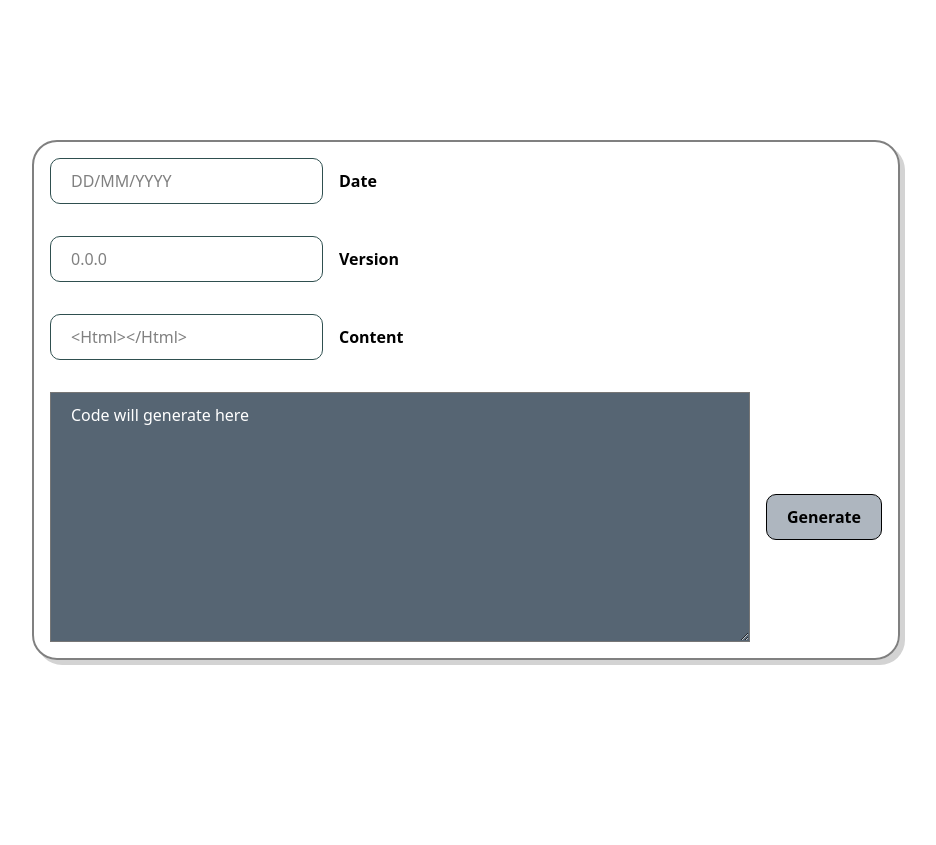
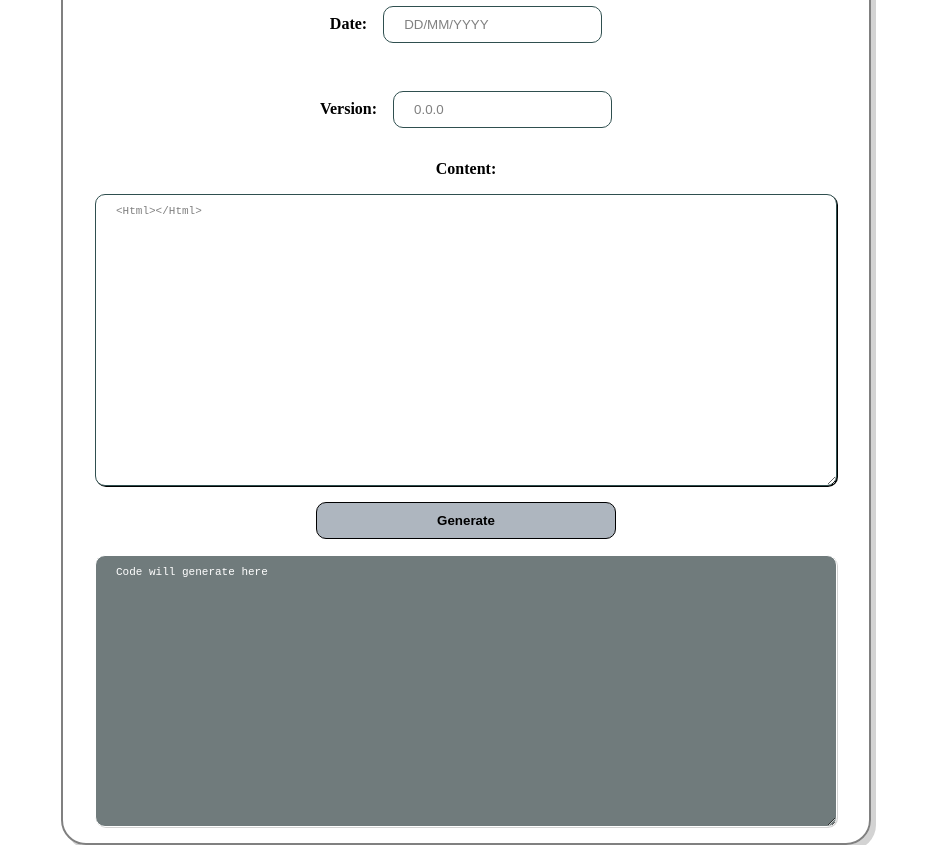
Before and after one commit to Samero0/ReleaseNotesGenerator, a React (Vite) app: page / in a window 1280 px wide. Shown: the whole page, without its empty margins (174-1110 px from the left). Before the commit the page ends 800 px from the top, so only its background shows below. Built offline with nearby package versions, Linux system fonts and the light colour scheme.

Commit message:
first version done

```diff
--- a/src/App.tsx
+++ b/src/App.tsx
@@ -1,11 +1,11 @@
-import 'bootstrap/dist/css/bootstrap.min.css'
-import { styled } from 'styled-components'
-import Button from "./components/Button.tsx"
-import Input from "./components/Input.tsx"
-import Label from "./components/Label.tsx"
-import TextBox from "./components/Textbox.tsx"
-import { useHandlerState } from "./hooks/codeGenerator.ts"
-import { codeGenerator } from './hooks/codeGenerator.ts'
+import { styled } from 'styled-components';
+import Button from './components/Button.tsx';
+import Input from './components/Input.tsx';
+import Label from './components/Label.tsx';
+import TextBox from './components/Textbox.tsx';
+import { useHandlerState } from './hooks/codeGenerator.ts';
+import { codeGenerator } from './hooks/codeGenerator.ts';
+import { useState } from 'react';
 
 const Display = styled.div`
   display: flex;
@@ -16,9 +16,10 @@ const Display = styled.div`
   border: 2px solid grey;
   border-radius: 25px;
   box-shadow: lightgray 5px 5px;
+  padding: 1em;
 `;
 
-const Element = styled.div`
+const FormInputElement = styled.div`
   display: flex;
   flex-direction: row;
   padding: 1em;
@@ -26,63 +27,99 @@ const Element = styled.div`
   align-items: center;
 `;
 
+const FormDisplay = styled.div`
+  display: flex;
+  flex-direction: column;
+  padding: 1em;
+  gap: 1em;
+  justify-content: center;
+  align-items: center;
+`;
+
+const FormResult = styled.div`
+  display: flex;
+  flex-direction: column;
+  align-items: center;
+  gap: 1em;
+`;
+
+const LargeTextArea = styled.textarea`
+    width: 700px;
+    height: 270px;
+    font-family: 'Courier New', Courier, monospace;
+    font-size: 11px;
+    border: 1px black solid;
+    border-radius: 10px;
+    box-shadow: 1px 1px;
+    padding: 10px 20px;
+    color: black;
+    border: 1px darkslategray solid;
+    border-radius: 10px;
+    &::placeholder{
+        opacity:1;
+        color: grey;
+    }
+`;
+
 export const App = () => {
 
-    //handlers for the inputs
+    // handlers for the inputs
     const { value: inputDate, handleChange: handleChangeDate } = useHandlerState();
     const { value: inputVersion, handleChange: handleChangeVersion } = useHandlerState();
     const { value: inputContent, handleChange: handleChangeContent } = useHandlerState();
 
-    //code generator function
+    // code generator function
     const generateCode = (inputDate: string, inputVersion: string, inputContent: string) => {
-        const code = codeGenerator(inputDate, inputVersion, inputContent)()
-        console.log(code);
-    }
+        const code = codeGenerator(inputDate, inputVersion, inputContent)();
+        setCodeValue(code);
+    };
+
+    const [code, setCodeValue] = useState<string>('');
 
     return (
         <Display>
-            <Element>
+            <FormDisplay>
+
+                <FormInputElement>
+                    <Label id="label_date" text="Date:" />
                     <Input
-                    id='input_date' placeholder='DD/MM/YYYY'
+                        id="input_date"
+                        placeholder="DD/MM/YYYY"
                         value={inputDate}
                         onChange={handleChangeDate}
                     />
-                <Label
-                    id='label_date'
-                    text='Date'
-                />
-            </Element>
-            <Element>
-                <Input id='input_version'
-                    placeholder='0.0.0'
+                </FormInputElement>
+
+                <FormInputElement>
+                    <Label id="label_version" text="Version:" />
+                    <Input
+                        id="input_version"
+                        placeholder="0.0.0"
                         value={inputVersion}
                         onChange={handleChangeVersion}
                     />
-                <Label
-                    id='label_version'
-                    text='Version'
-                />
-            </Element>
-            <Element>
-                <Input id='input_content'
-                    placeholder='<Html></Html>'
+
+                </FormInputElement>
+
+                <Label id="label_content" text="Content:" />
+                <LargeTextArea
+                    id="input_content"
+                    placeholder="<Html></Html>"
                     value={inputContent}
                     onChange={handleChangeContent}
                 />
-                <Label id='label_content'
-                    text='Content'
+
+            </FormDisplay>
+
+            <FormResult>
+                <Button
+                    id="button_generate"
+                    onClick={() => generateCode(inputDate, inputVersion, inputContent)}
+                    text="Generate"
                 />
-            </Element>
-            <Element>
-                <TextBox id='textBox_code'
-                    placeholder='Code will generate here'
-                />
-                <Button
-                    id='button_generate'
-                    onClick={() => generateCode(inputDate, inputVersion, inputContent)}
-                    text='Generate'
-                />
-            </Element>
+                <TextBox id="textBox_code" placeholder="Code will generate here" value={code} />
+            </FormResult>
+
         </Display>
     );
-}
+};
--- a/src/components/Button.tsx
+++ b/src/components/Button.tsx
@@ -7,6 +7,7 @@ interface ButtonProps{
 }
 
 const StyledButton = styled.button`
+    width: 300px;
     padding: 10px 20px;
     background-color: #aeb6bf;
     color: black;
--- a/src/components/Textbox.tsx
+++ b/src/components/Textbox.tsx
@@ -8,13 +8,18 @@ interface TextBoxProps{
 
 const StyledTextBox = styled.textarea`
     padding: 10px 20px;
-    background-color: #566573;
+    background-color: #707b7c;
     color: black;
     width: 700px;
     height: 250px;
-
+    font-family: 'Courier New', Courier, monospace;
+    font-size: 11px;
+    border: 1px white solid;
+    border-radius: 10px;
+    box-shadow: 1px 1px lightgrey;
     &::placeholder{
         color: white;
+        font-family: 'Courier New', Courier, monospace;
     }
 `;
 
--- a/src/hooks/codeGenerator.ts
+++ b/src/hooks/codeGenerator.ts
@@ -5,7 +5,7 @@ export const useHandlerState = () =>{
 
     const [value, setInputValue] = useState<string>('')
 
-    const handleChange = (e : ChangeEvent<HTMLInputElement>) => {
+    const handleChange = (e : ChangeEvent<HTMLInputElement | HTMLTextAreaElement>) => {
         setInputValue(e.target.value)
     };
 
```
Lines whose indentation alone changed are shown as unchanged.
